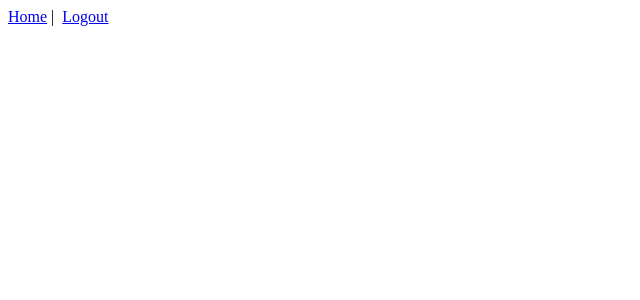
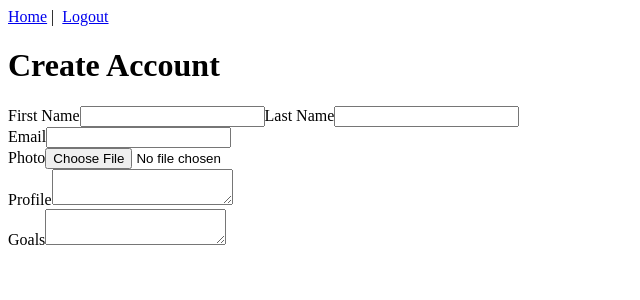
Before and after one commit to Riggolus/FitBuddy_Project, a Vue app in the folder vue/: page /account in a window 1280 px wide. Before the commit this address had no page. Shown: the top 300 px of the page, without its empty margins (0-640 px from the left). Built offline with nearby package versions, Linux system fonts and the light colour scheme; sample sign-in values are in the browser's storage.

Commit message:
Account view structure added

```diff
--- a/vue/src/router/index.js
+++ b/vue/src/router/index.js
@@ -6,6 +6,7 @@ import HomeView from '../views/HomeView.vue';
 import LoginView from '../views/LoginView.vue';
 import LogoutView from '../views/LogoutView.vue';
 import RegisterView from '../views/RegisterView.vue';
+import AccountView from '../views/AccountView.vue';
 
 /**
  * The Vue Router is used to "direct" the browser to render a specific view component
@@ -47,6 +48,14 @@ const routes = [
     meta: {
       requiresAuth: false
     }
+  },
+  {
+    path: "/account",
+    name: "account",
+    component: AccountView,
+    meta: {
+      requiresAuth: true
+    }
   }
 ];
 
--- /dev/null
+++ b/vue/src/services/AccountService.js
@@ -0,0 +1,11 @@
+import axios from 'axios';
+
+const http = axios.create({
+    baseURL: import.meta.env.VITE_REMOTE_API
+  });
+
+export default {
+    createAccount(account) {
+        return http.post('/account', account)
+    }
+}
--- a/vue/src/store/index.js
+++ b/vue/src/store/index.js
@@ -7,6 +7,7 @@ export function createStore(currentToken, currentUser) {
       token: currentToken || '',
       user: currentUser || {}
     },
+    // Add account Object
     mutations: {
       SET_AUTH_TOKEN(state, token) {
         state.token = token;
--- /dev/null
+++ b/vue/src/views/AccountView.vue
@@ -0,0 +1,37 @@
+<template>
+    <h1>Create Account</h1>
+    <form action="">
+        <label for="first-name">First Name</label>
+        <input type="text" id="first-name"/>
+        <label for="last-name">Last Name</label>
+        <input type="text" id="last-name"/>
+        <div>
+            <label for="email">Email</label>
+            <input type="email" id="email"/>
+        </div>
+        <div>
+            <label for="photo">Photo</label>
+            <input type="file" id="photo"/>
+        </div>
+        <div>
+            <label for="profile">Profile</label>
+            <textarea type="textbox" id="profile">
+            </textarea>
+        </div>
+        <div>
+            <!-- Potentially add a list of goals the user can check off as completed  -->
+            <label for="goal">Goals</label>
+            <textarea type="textbox" id="goal">
+            </textarea>
+        </div>
+
+    </form>
+</template>
+
+<script>
+import AccountService from '../services/AccountService';
+
+export default {
+
+}
+</script>
```
